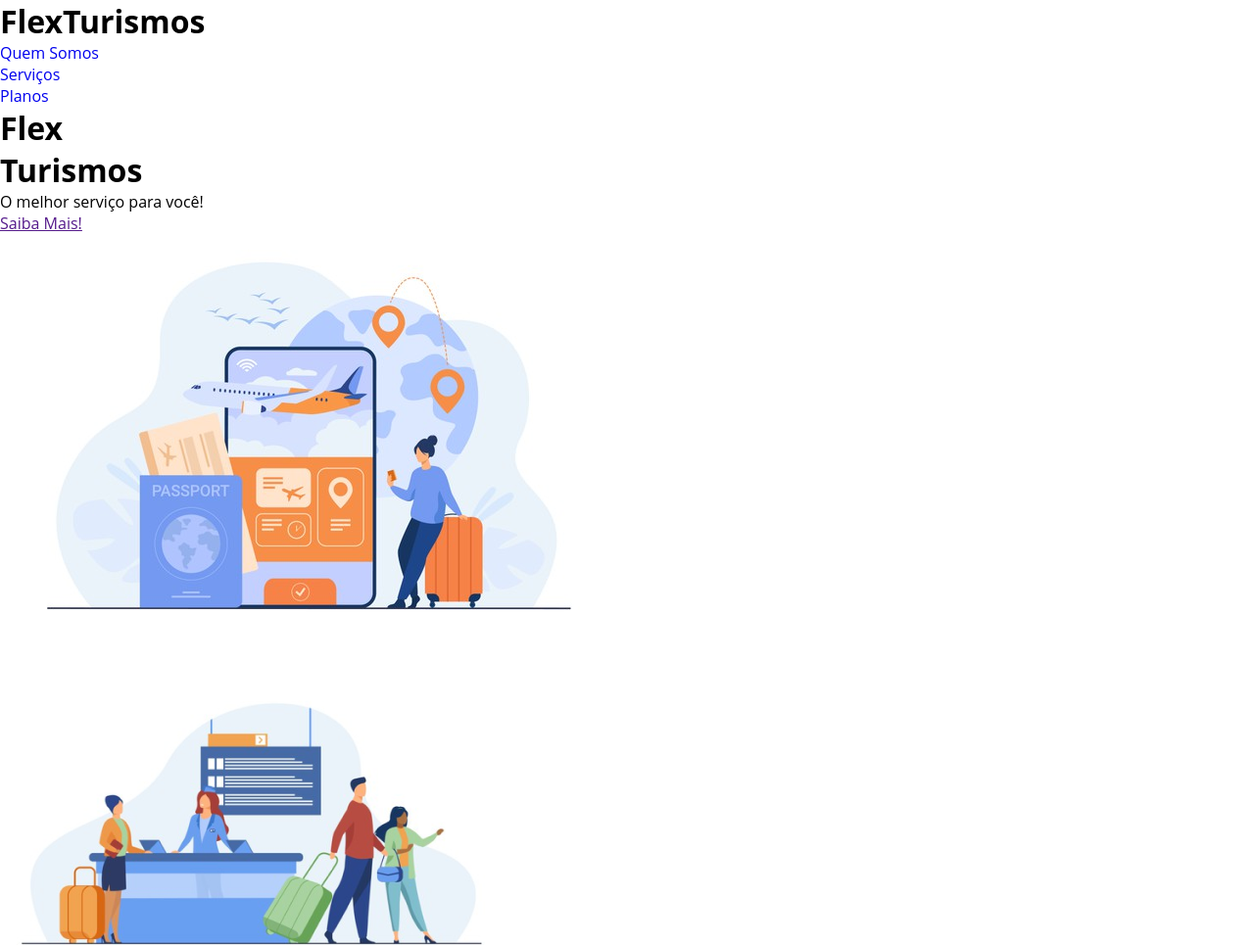
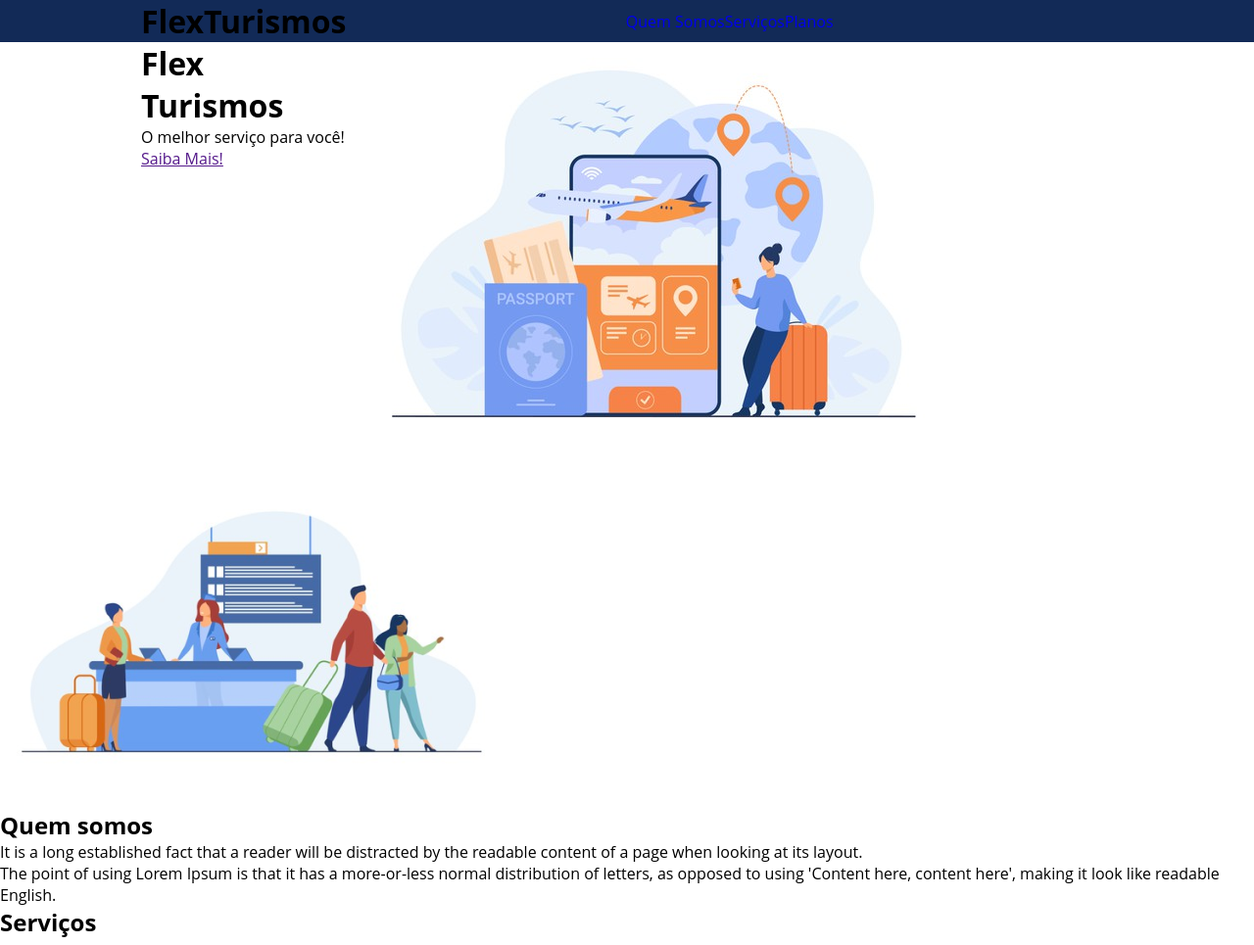
Before and after one commit to dralv/ProjetoIntegradorFlexbox, a plain HTML site: page index.html in a window 1280 px wide. Shown: the top 965 px of the page at 98% size. Drawn offline with Linux system fonts and the light colour scheme.

Commit message:
Primeiras modificações

```diff
--- a/index.html
+++ b/index.html
@@ -7,16 +7,21 @@
     <link rel="stylesheet" href="./style.css">
 </head>
 <body>
-    <header>
+
+
+        <header >
+            <div class="flex-container">
                 <h1>FlexTurismos</h1>
-        <ul>
+                <ul class="flex-container">
                     <li><a href="#quem-somos">Quem Somos</a></li>
                     <li><a href="#servicos">Serviços</a></li>
                     <li><a href="#planos">Planos</a></li>
                 </ul>
+            </div>
         </header>
 
-    <div>
+
+    <div class="flex-container">
         <div>
             <h1>Flex <br>Turismos</h1>
             <p>O melhor serviço para você!</p>
--- a/style.css
+++ b/style.css
@@ -18,4 +18,9 @@ ul li a{
 .flex-container{
   display: flex;
   max-width: 992px;
+  margin: auto
 }
+
+header{
+  background-color: #122a57;
+}
```
Lines whose indentation alone changed are shown as unchanged.
